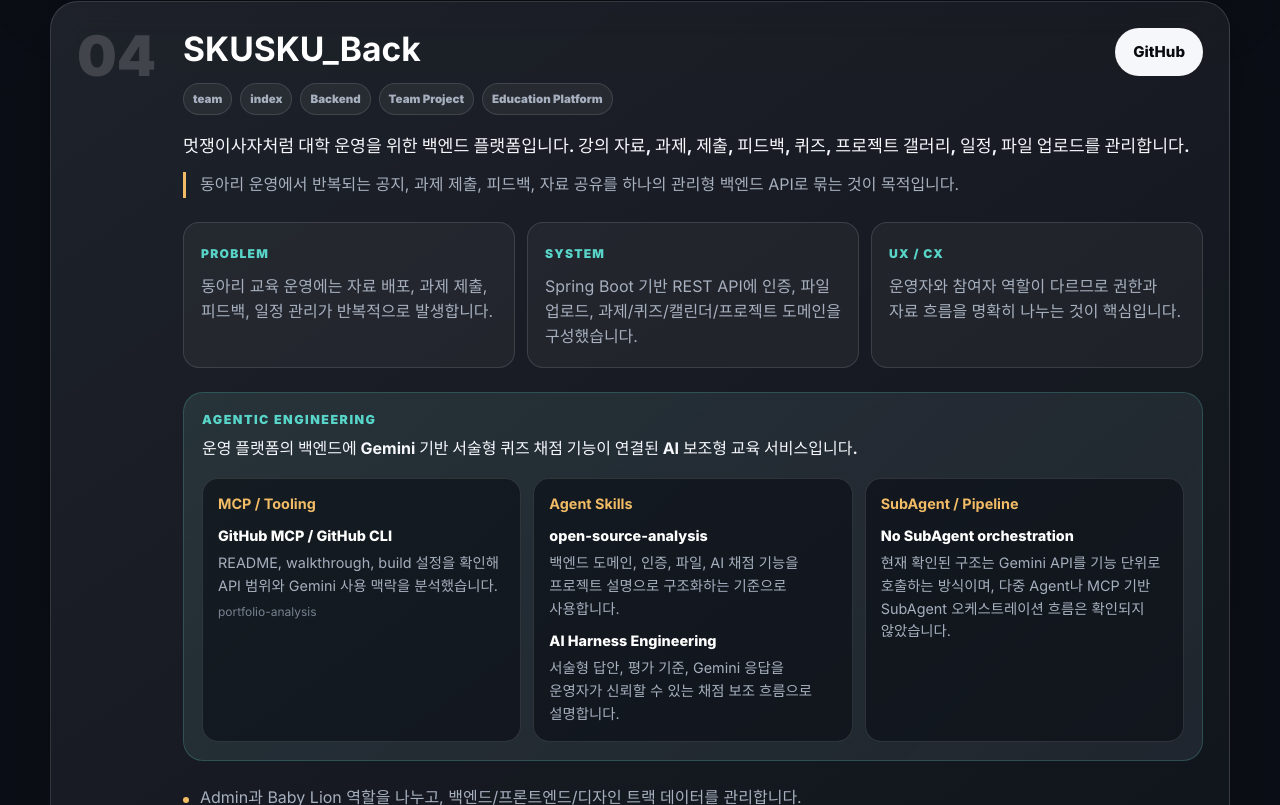
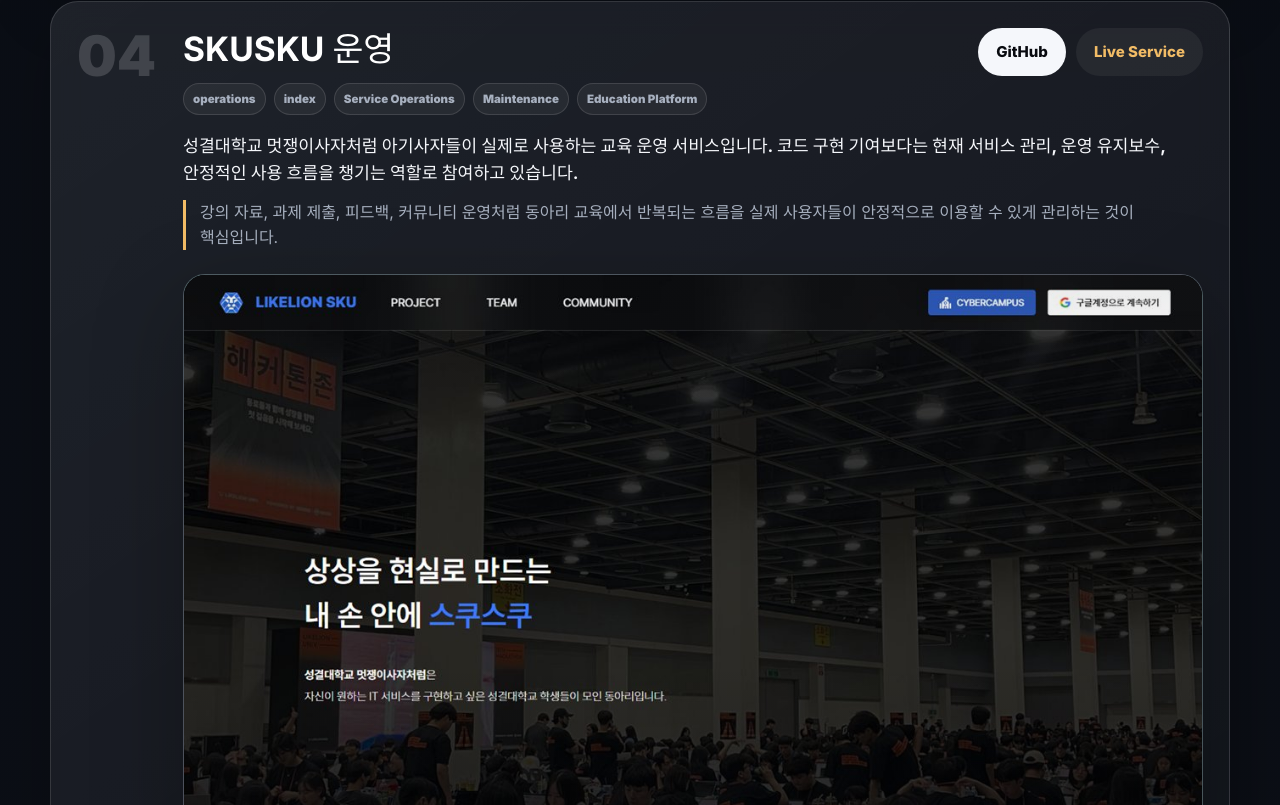
Before and after one commit to YJlang/portfolio-project, a React (Vite) app: page / in a window 1280 px wide. Shown: the part 7975-8780 px from the top of the page. Built offline with nearby package versions, Linux system fonts and the light colour scheme.

Commit message:
Reframe SKUSKU as operations experience

```diff
--- a/content/projects.json
+++ b/content/projects.json
@@ -269,13 +269,25 @@
   },
   {
     "slug": "skusku-back",
-    "name": "SKUSKU_Back",
+    "name": "SKUSKU 운영",
     "status": "index",
-    "type": "team",
-    "category": ["Backend", "Team Project", "Education Platform", "AI"],
-    "summary": "멋쟁이사자처럼 대학 운영을 위한 백엔드 플랫폼입니다. 강의 자료, 과제, 제출, 피드백, 퀴즈, 프로젝트 갤러리, 일정, 파일 업로드를 관리합니다.",
-    "intent": "동아리 운영에서 반복되는 공지, 과제 제출, 피드백, 자료 공유를 하나의 관리형 백엔드 API로 묶는 것이 목적입니다.",
+    "type": "operations",
+    "category": ["Service Operations", "Maintenance", "Education Platform", "LIKELION"],
+    "summary": "성결대학교 멋쟁이사자처럼 아기사자들이 실제로 사용하는 교육 운영 서비스입니다. 코드 구현 기여보다는 현재 서비스 관리, 운영 유지보수, 안정적인 사용 흐름을 챙기는 역할로 참여하고 있습니다.",
+    "intent": "강의 자료, 과제 제출, 피드백, 커뮤니티 운영처럼 동아리 교육에서 반복되는 흐름을 실제 사용자들이 안정적으로 이용할 수 있게 관리하는 것이 핵심입니다.",
     "repository": "https://github.com/SKU-LikeLion14th/SKUSKU_Back",
+    "links": [
+      {
+        "label": "Live Service",
+        "url": "https://sku-sku.com",
+        "type": "production"
+      }
+    ],
+    "previewImage": {
+      "src": "images/optimized/skusku-home-preview.jpg",
+      "alt": "LIKELION SKU SKUSKU 서비스 메인 화면",
+      "caption": "성결대학교 멋쟁이사자처럼 아기사자들이 이용하는 SKUSKU 운영 서비스 메인 화면입니다."
+    },
     "stack": [
       "Spring Boot 3",
       "Java 21",
@@ -289,52 +301,24 @@
       "Google Gemini",
       "SpringDoc"
     ],
-  "role": {
-    "label": "팀 프로젝트 / 백엔드",
-    "detail": "동아리 운영 서비스의 인증, 파일, 과제/퀴즈/자료 API와 운영 안정성 관점에서 설명합니다."
-  },
-  "agenticEngineering": {
-    "summary": "운영 플랫폼의 백엔드에 Gemini 기반 서술형 퀴즈 채점 기능이 연결된 AI 보조형 교육 서비스입니다.",
-    "mcpServers": [
-      {
-        "name": "GitHub MCP / GitHub CLI",
-        "usage": "README, walkthrough, build 설정을 확인해 API 범위와 Gemini 사용 맥락을 분석했습니다.",
-        "scope": "portfolio-analysis"
-      }
-    ],
-    "agentSkills": [
-      {
-        "name": "open-source-analysis",
-        "usage": "백엔드 도메인, 인증, 파일, AI 채점 기능을 프로젝트 설명으로 구조화하는 기준으로 사용합니다."
-      },
-      {
-        "name": "AI Harness Engineering",
-        "usage": "서술형 답안, 평가 기준, Gemini 응답을 운영자가 신뢰할 수 있는 채점 보조 흐름으로 설명합니다."
-      }
-    ],
-    "subAgentOrchestration": {
-      "status": "not-used",
-      "label": "No SubAgent orchestration",
-      "detail": "현재 확인된 구조는 Gemini API를 기능 단위로 호출하는 방식이며, 다중 Agent나 MCP 기반 SubAgent 오케스트레이션 흐름은 확인되지 않았습니다."
+    "role": {
+      "label": "운영 관리 / 유지보수",
+      "detail": "직접 코드 구현 기여 프로젝트로 소개하지 않고, 성결대학교 멋쟁이사자처럼 교육 운영 서비스의 관리와 운영 유지보수를 맡고 있는 경험으로 설명합니다."
     },
-    "notes": [
-      "AI 채점 결과의 기준, 예외 처리, 운영자 검수 화면이 보강되면 교육 운영 AI 하네스로 더 명확해집니다."
-    ]
-  },
-  "highlights": [
-      "Admin과 Baby Lion 역할을 나누고, 백엔드/프론트엔드/디자인 트랙 데이터를 관리합니다.",
-      "OAuth2 + JWT 인증, Redis 기반 상태 관리, AWS S3/CloudFront 파일 제공 구조를 사용합니다.",
-      "Google Gemini를 이용한 서술형 퀴즈 채점 흐름이 포함되어 있습니다."
+    "highlights": [
+      "현재 성결대학교 멋쟁이사자처럼 아기사자들이 실제로 이용하는 서비스입니다.",
+      "코드 작성 기여보다 서비스 운영, 계정/사용 흐름 관리, 이슈 확인, 유지보수 커뮤니케이션을 중심으로 참여하고 있습니다.",
+      "교육 운영 현장에서 자료, 과제, 커뮤니티 기능이 안정적으로 쓰이도록 관리하는 경험입니다."
     ],
     "caseStudy": {
       "priority": null,
-      "problem": "동아리 교육 운영에는 자료 배포, 과제 제출, 피드백, 일정 관리가 반복적으로 발생합니다.",
-      "system": "Spring Boot 기반 REST API에 인증, 파일 업로드, 과제/퀴즈/캘린더/프로젝트 도메인을 구성했습니다.",
-      "uxCxInsight": "운영자와 참여자 역할이 다르므로 권한과 자료 흐름을 명확히 나누는 것이 핵심입니다.",
-      "result": "Swagger 문서와 walkthrough를 통해 주요 API와 OAuth2 상태 관리 개선 이력이 확인됩니다.",
-      "reflection": "추후 실제 담당 API와 운영 중 발생한 이슈를 연결하면 백엔드 역량 증거가 더 강해집니다."
+      "problem": "동아리 교육 운영에는 자료 배포, 과제 제출, 피드백, 일정 관리가 반복적으로 발생하고, 실제 참여자들이 쓰는 서비스는 작은 불편도 운영 부담으로 이어집니다.",
+      "system": "SKUSKU는 성결대학교 멋쟁이사자처럼 교육 운영을 위해 운영되는 웹 서비스이며, 백엔드 저장소는 인증, 자료, 과제, 퀴즈, 파일 관리 흐름을 포함합니다.",
+      "uxCxInsight": "운영자는 교육 진행 상황을 관리해야 하고, 아기사자들은 과제와 자료를 빠르게 찾아야 하므로 서비스의 안정성과 안내 흐름이 중요합니다.",
+      "result": "현재 `https://sku-sku.com`에서 실제 사용자에게 제공되는 서비스이며, 운영 관리와 유지보수 관점의 경험을 보여주는 프로젝트로 정리했습니다.",
+      "reflection": "앞으로 운영 중 발견한 이슈, 개선 요청, 대응 기록을 정리하면 코드 작성과는 다른 실사용 서비스 운영 역량을 더 선명하게 보여줄 수 있습니다."
     },
-    "evidence": ["README.md", "WALKTHROUGH.md", "build.gradle"],
+    "evidence": ["https://sku-sku.com", "README.md", "WALKTHROUGH.md", "build.gradle"],
     "public": true,
     "needsMoreDetail": false
   },
--- a/content/site.json
+++ b/content/site.json
@@ -1,6 +1,6 @@
 {
   "version": "0.1.0",
-  "phase": "pulse-demo-copy-polish",
+  "phase": "skusku-operations-evidence",
   "homepage": {
     "featuredProjectSlugs": ["pulse", "persona-lab", "blog-auto"],
     "primarySections": [
--- a/src/App.tsx
+++ b/src/App.tsx
@@ -15,6 +15,7 @@ import majorCompetencyCertification from '../images/전공역량인증.png';
 import majorElectiveGrades from '../images/전선성적.png';
 import majorRequiredGrades from '../images/전필성적.png';
 import pulseDemoVideo from '../images/PULSE_demo.mp4';
+import skuskuHomePreview from '../images/optimized/skusku-home-preview.jpg';
 import type { Contact, Project, ProofAsset, ResearchDirection } from './types';
 
 const typedProjects = projects as Project[];
@@ -34,6 +35,9 @@ const proofImageMap: Record<string, string> = {
 };
 const projectVideoMap: Record<string, string> = {
   'images/PULSE_demo.mp4': pulseDemoVideo,
+};
+const projectImageMap: Record<string, string> = {
+  'images/optimized/skusku-home-preview.jpg': skuskuHomePreview,
 };
 const featuredProjects = typedProjects
   .filter((project) => site.homepage.featuredProjectSlugs.includes(project.slug))
@@ -387,6 +391,19 @@ function App() {
                       </figure>
                     ) : null}
 
+                    {project.previewImage ? (
+                      <figure className="project-preview">
+                        <div className="project-preview-frame">
+                          <img
+                            src={projectImageMap[project.previewImage.src]}
+                            alt={project.previewImage.alt}
+                            loading="lazy"
+                          />
+                        </div>
+                        <figcaption>{project.previewImage.caption}</figcaption>
+                      </figure>
+                    ) : null}
+
                     <div className="project-decision-grid" aria-label={`${project.name} case study summary`}>
                       <section>
                         <span>Problem</span>
--- a/src/styles.css
+++ b/src/styles.css
@@ -795,11 +795,13 @@ h3 {
   color: var(--muted);
 }
 
-.project-demo {
+.project-demo,
+.project-preview {
   margin: 24px 0;
 }
 
-.project-demo-frame {
+.project-demo-frame,
+.project-preview-frame {
   position: relative;
   overflow: hidden;
   border: 1px solid rgba(255, 255, 255, 0.16);
@@ -810,7 +812,8 @@ h3 {
   box-shadow: 0 28px 90px rgba(0, 0, 0, 0.28);
 }
 
-.project-demo-frame::before {
+.project-demo-frame::before,
+.project-preview-frame::before {
   content: "";
   position: absolute;
   inset: 0;
@@ -821,7 +824,8 @@ h3 {
     linear-gradient(0deg, rgba(7, 8, 13, 0.28), transparent 32%);
 }
 
-.project-demo video {
+.project-demo video,
+.project-preview img {
   display: block;
   width: 100%;
   aspect-ratio: 16 / 9;
@@ -829,7 +833,8 @@ h3 {
   background: #05070a;
 }
 
-.project-demo figcaption {
+.project-demo figcaption,
+.project-preview figcaption {
   margin-top: 10px;
   color: var(--muted);
   font-size: 0.92rem;
--- a/src/types.ts
+++ b/src/types.ts
@@ -20,6 +20,11 @@ export interface Project {
   demoVideo?: {
     src: string;
     label: string;
+    caption: string;
+  };
+  previewImage?: {
+    src: string;
+    alt: string;
     caption: string;
   };
   links?: Array<{
```
Also changed, not shown: images/optimized/skusku-home-preview.jpg (added), 2 other files (tests, documents, lock files or other folders).
